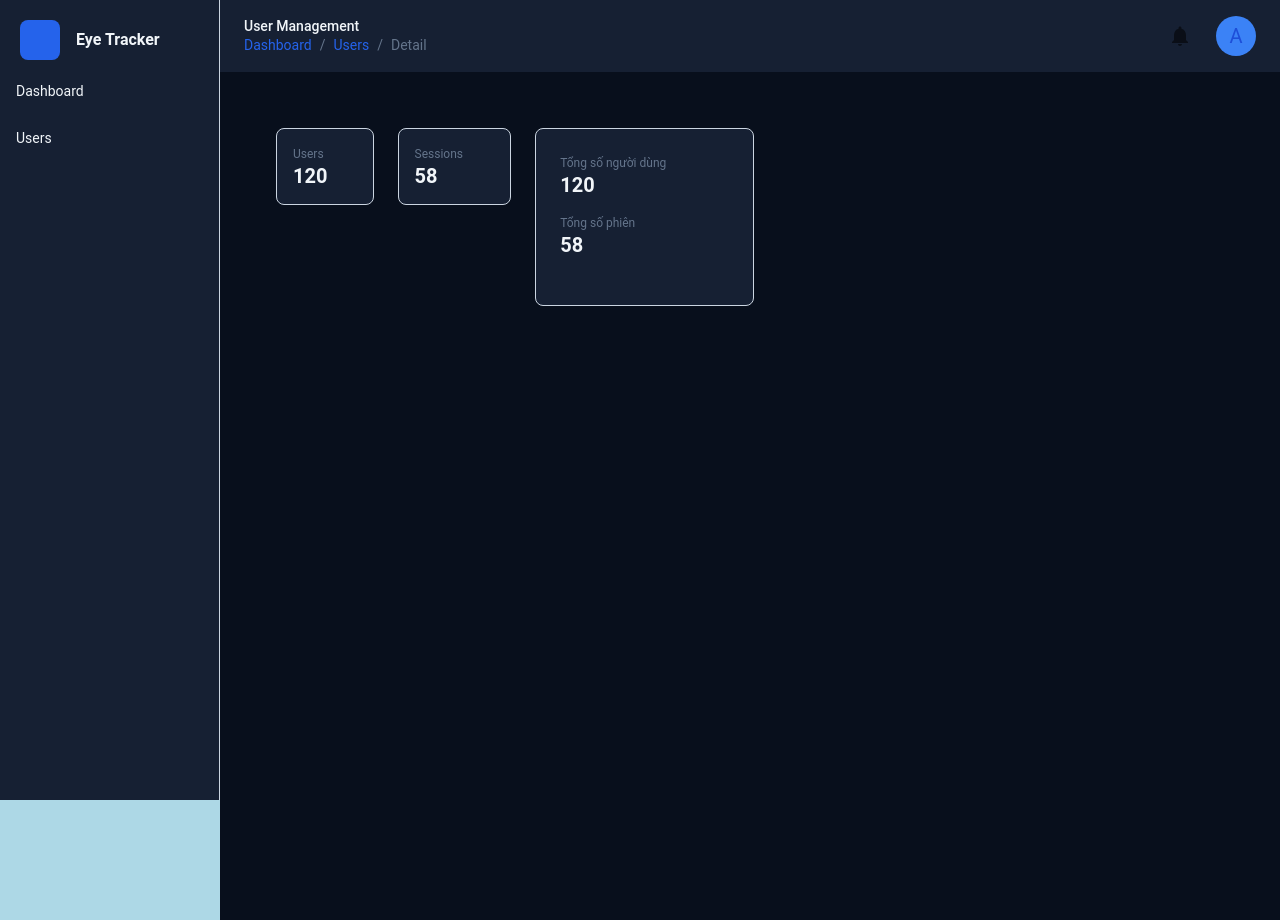
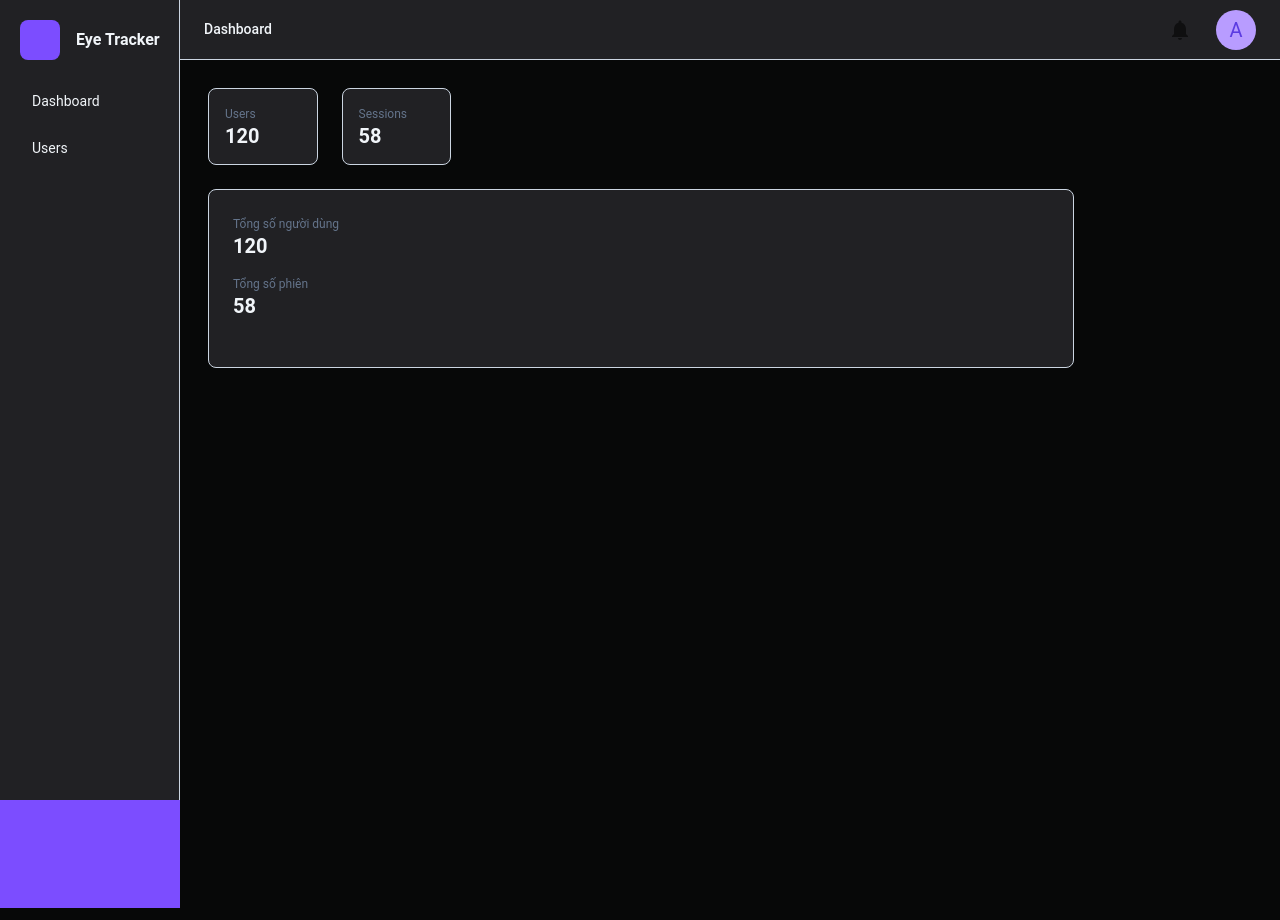
Before and after one commit to mitklsenpai/web_frontend, a React (Vite) app: page / in a window 1280 px wide. Built offline with nearby package versions, Linux system fonts and the light colour scheme.

Commit message:
fix: route and palette

```diff
--- a/src/features/dashboard/pages/DashboardPage.jsx
+++ b/src/features/dashboard/pages/DashboardPage.jsx
@@ -17,9 +17,8 @@ function DashboardPage() {
     return (
         <Box
             sx={{
-                backgroundColor: "background.default",
                 minHeight: "100vh",
-                p: 4
+                p: 0.5
             }}
         >
 
@@ -33,7 +32,7 @@ function DashboardPage() {
                 </Grid>
 
 
-                <Grid size={{ xs: 12, md: 1.7 }}>
+                <Grid size={{ xs: 12, md: 1.5 }}>
                     <MetricCard
                         title="Sessions"
                         value={dashboard.totalSessions}
@@ -41,7 +40,7 @@ function DashboardPage() {
                 </Grid>
 
 
-                <Grid size={{ xs: 12, md: 3 }}>
+                <Grid size={{ xs: 12, md: 10 }}>
                     <RecentActivity
                         activities={dashboard}
                     />
--- a/src/features/dashboard/routes.jsx
+++ b/src/features/dashboard/routes.jsx
@@ -3,7 +3,10 @@ import DashboardPage from "./pages/DashboardPage";
 const dashboardRoutes = [
     {
         path: "/",
-        element: <DashboardPage />
+        element: <DashboardPage />,
+        handle: {
+            title: "Dashboard",
+        }
     }
 ];
 
--- a/src/features/users/routes.jsx
+++ b/src/features/users/routes.jsx
@@ -3,7 +3,10 @@ import UserPage from "./pages/UserPage";
 const userRoutes = [
     {
         path: "/user",
-        element: <UserPage />
+        element: <UserPage />,
+        handle: {
+            title: "Users",
+        }
     }
 ];
 
--- a/src/layouts/AdminLayout.jsx
+++ b/src/layouts/AdminLayout.jsx
@@ -1,4 +1,4 @@
-import { Outlet } from "react-router-dom";
+import { Outlet, useMatches } from "react-router-dom";
 import { Box } from "@mui/material";
 import Header from "./Header";
 import Sidebar from "./Sidebar";
@@ -6,6 +6,10 @@ import Sidebar from "./Sidebar";
 // Outlet matchs with routes defines in App.jsx
 
 function AdminLayout() {
+    const matches = useMatches();
+
+    const title = matches.at(-1)?.handle?.title ?? "No thing to show";
+
     return (
         <Box
             sx={{
@@ -13,9 +17,10 @@ function AdminLayout() {
                 width: "100%",
                 minHeight: "100vh",
                 overflow: "hidden",
+                bgcolor: "background.default"
             }}
         >
-            <Box sx={{ bgcolor: "lightblue" }}>
+            <Box sx={{ bgcolor: "primary.main", color: "common.white" }}>
                 <Sidebar />
             </Box>
 
@@ -26,8 +31,8 @@ function AdminLayout() {
                     flexDirection: "column"
                 }}
             >
-                <Box sx={{ bgcolor: "lightgreen" }}>
-                    <Header />
+                <Box sx={{ bgcolor: "background.paper" }}>
+                    <Header title={title} />
                 </Box>
 
                 <Box
--- a/src/layouts/Header.jsx
+++ b/src/layouts/Header.jsx
@@ -7,15 +7,20 @@ import {
 import PageHeader from "./PageHeader";
 import UserMenu from "./UserMenu";
 
-export default function Header() {
+export default function Header({ title }) {
     return (
         <AppBar
             position="static"
             elevation={0}
             color="inherit"
+            sx={{
+                borderBottom: "1px solid",
+                borderColor: "divider",
+                height: 60
+            }}
         >
             <Toolbar>
-                <PageHeader />
+                <PageHeader title = {title} />
 
                 <Box sx={{ flexGrow: 1 }} />
 
--- a/src/layouts/PageHeader.jsx
+++ b/src/layouts/PageHeader.jsx
@@ -5,21 +5,14 @@ import {
     Box
 } from "@mui/material";
 
-export default function PageHeader() {
+export default function PageHeader({ title }) {
     return (
         <Box ml={3}>
             <Typography variant="h5">
-                User Management
+                {title}
             </Typography>
 
             <Breadcrumbs>
-                <Link underline="hover">
-                    Dashboard
-                </Link>
-
-                {<Link underline="hover">
-                    Users
-                </Link>}
 
                 {/*
                 {<Link underline="hover" heref="/user">
@@ -29,10 +22,6 @@ export default function PageHeader() {
                 Add heref + route when user click on link -> navigate to page
                 */}
 
-
-                <Typography color="text.primary">
-                    Detail
-                </Typography>
             </Breadcrumbs>
         </Box>
     );
--- a/src/layouts/Sidebar.jsx
+++ b/src/layouts/Sidebar.jsx
@@ -2,7 +2,7 @@ import { useNavigate } from "react-router-dom";
 import { Drawer, Toolbar, List, ListItemButton, ListItemText} from "@mui/material";
 import Logo from "./Logo";
 
-const drawerWidth = 220;
+const drawerWidth = 180;
 
 export default function Sidebar() {
     const navigate = useNavigate();
@@ -26,12 +26,22 @@ export default function Sidebar() {
         >
             {/* <Toolbar /> */}
 
-            <Logo/>
+            <Logo />
 
-            <List>
+            <List sx={{ mt: 1.3 }}>
+                {menuItems.map((item) => (
+                    <ListItemButton
+                        onClick = {() => navigate(item.path)} key={item.label}
+                        sx = {{
+                            borderRadius: 3,
+                            ml: 2,
+                            mr: 2,
+                            "&:hover": {
+                                bgcolor: "primary.dark"
+                            },
 
-                {menuItems.map((item) => (
-                    <ListItemButton onClick = {() => navigate(item.path)} key={item.label}>
+                        }}
+                    >
 
                         <ListItemText
                             primary={item.label}
@@ -39,7 +49,6 @@ export default function Sidebar() {
 
                     </ListItemButton>
                 ))}
-
             </List>
 
         </Drawer>
--- a/src/layouts/UserMenu.jsx
+++ b/src/layouts/UserMenu.jsx
@@ -1,8 +1,4 @@
-import {
-    Avatar,
-    Box,
-    IconButton
-} from "@mui/material";
+import { Avatar, Box, IconButton } from "@mui/material";
 
 import NotificationsIcon from "@mui/icons-material/Notifications";
 
--- a/src/themes/theme/default.js
+++ b/src/themes/theme/default.js
@@ -89,30 +89,32 @@ const defaultColor = {
   // LIGHT PAPER & BACKGROUND
   // ============================== //
 
-  paper: '#162033',
-  backgroundDefault: '#0B1220',
+  paper: '#1A1327',
+  backgroundDefault: '#120D1B',
+  backgroundGradient: 'linear-gradient(135deg, #1A1327 0%, #120D1B 100%)',
+
 
 
   // ==============================||
-  // PRIMARY - Blue
+  // PRIMARY - Violet / Indigo
   // ============================== //
 
-  primaryLight: '#60A5FA',
-  primary200: '#3B82F6',
-  primaryMain: '#2563EB',
-  primaryDark: '#1D4ED8',
-  primary800: '#1E40AF',
+  primaryLight: '#D9C8FF',
+  primary200: '#B89CFF',
+  primaryMain: '#7C4DFF',
+  primaryDark: '#5B3BE1',
+  primary800: '#4123B1',
 
 
   // ==============================||
-  // SECONDARY - Purple
+  // SECONDARY - Blue accent
   // ============================== //
 
-  secondaryLight: '#C4B5FD',
-  secondary200: '#A78BFA',
-  secondaryMain: '#8B5CF6',
-  secondaryDark: '#7C3AED',
-  secondary800: '#5B21B6',
+  secondaryLight: '#D9F1FF',
+  secondary200: '#A9D9FF',
+  secondaryMain: '#4EA5FF',
+  secondaryDark: '#2A76D6',
+  secondary800: '#1D4F9F',
 
 
   // ==============================||
@@ -171,21 +173,14 @@ const defaultColor = {
   // DARK THEME
   // ============================== //
 
-  darkPaper: '#162033',
-
-  darkBackground: '#080F1C',
-
-
-  darkLevel1: '#1E293B',
-
-  darkLevel2: '#172033',
-
+  darkPaper: '#212124',
+  darkBackground: '#070808',
+  darkLevel1: '#2A1F3D',
+  darkLevel2: '#20182F',
 
   // text
   darkTextTitle: '#F8FAFC',
-
   darkTextPrimary: '#E2E8F0',
-
   darkTextSecondary: '#94A3B8',
 
 
@@ -193,22 +188,22 @@ const defaultColor = {
   // DARK PRIMARY
   // ============================== //
 
-  darkPrimaryLight: '#60A5FA',
-  darkPrimaryMain: '#3B82F6',
-  darkPrimaryDark: '#2563EB',
-  darkPrimary200: '#93C5FD',
-  darkPrimary800: '#1D4ED8',
+  darkPrimaryLight: '#D9C8FF',
+  darkPrimaryMain: '#8D6BFF',
+  darkPrimaryDark: '#6A4AE5',
+  darkPrimary200: '#C9B8FF',
+  darkPrimary800: '#4E31B8',
 
 
   // ==============================||
   // DARK SECONDARY
   // ============================== //
 
-  darkSecondaryLight: '#DDD6FE',
-  darkSecondaryMain: '#8B5CF6',
-  darkSecondaryDark: '#7C3AED',
-  darkSecondary200: '#C4B5FD',
-  darkSecondary800: '#6D28D9'
+  darkSecondaryLight: '#CFEAFF',
+  darkSecondaryMain: '#63B3FF',
+  darkSecondaryDark: '#3189E6',
+  darkSecondary200: '#A8D8FF',
+  darkSecondary800: '#1E5FB4'
 
 };
 
```
